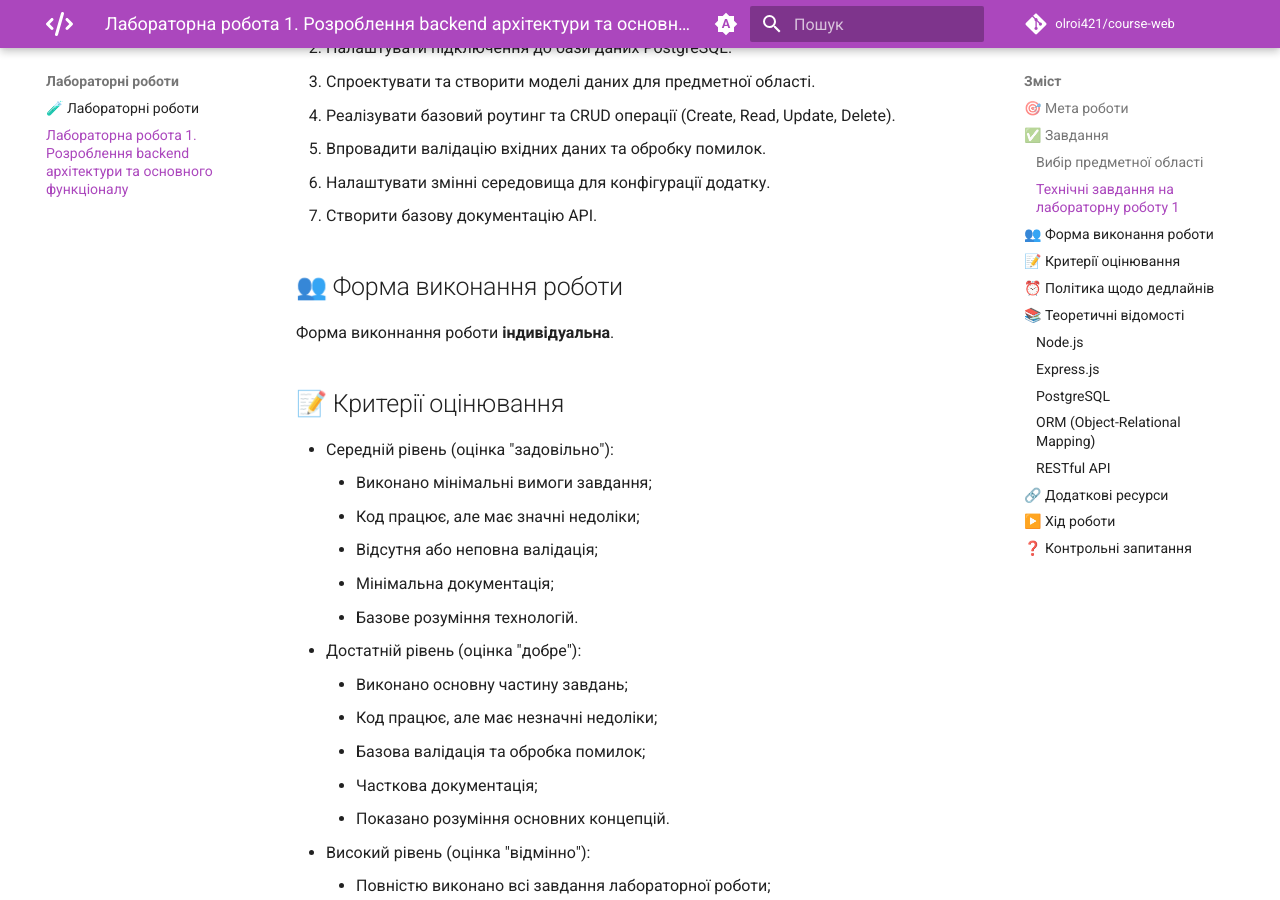
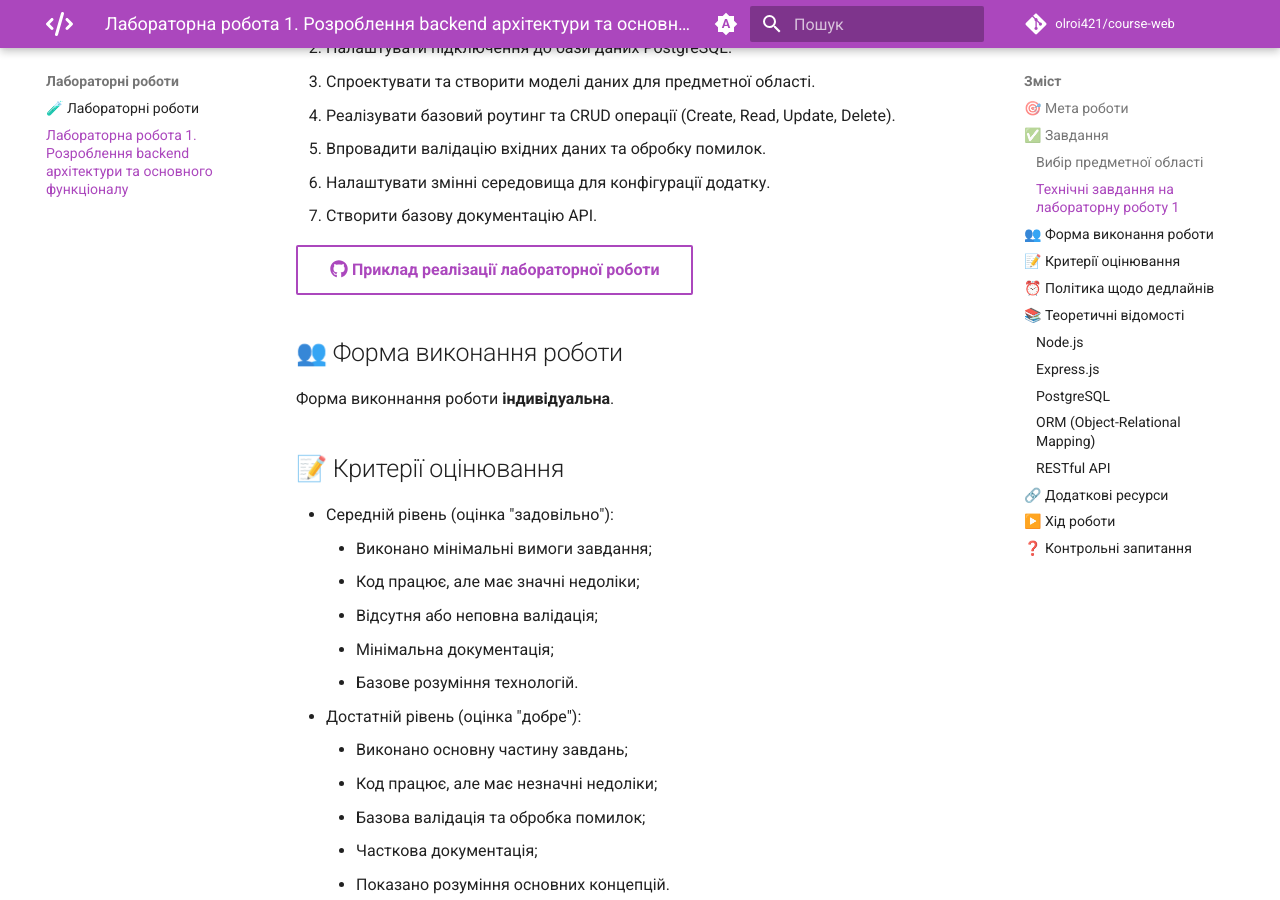
Before and after one commit to olroi421/course-web, an MkDocs documentation site: the page built from docs/labs/lab-01.md, in a window 1280 px wide and 900 px high, scrolled down 1322 px. Built offline with MkDocs 1.6.1 and Material for MkDocs 9.7.7, drawn with Linux system fonts in a browser that asks for light colours; comment, search, counter and statistics services are not loaded.

Commit message:
Update lab-01.md

```diff
--- a/docs/labs/lab-01.md
+++ b/docs/labs/lab-01.md
@@ -38,6 +38,9 @@
 5. Впровадити валідацію вхідних даних та обробку помилок.
 6. Налаштувати змінні середовища для конфігурації додатку.
 7. Створити базову документацію API.
+
+[:fontawesome-brands-github: Приклад реалізації лабораторної роботи](https://github.com/olroi421/course-web-project){ .md-button }
+
 
 ## 👥 Форма виконання роботи
 
```
